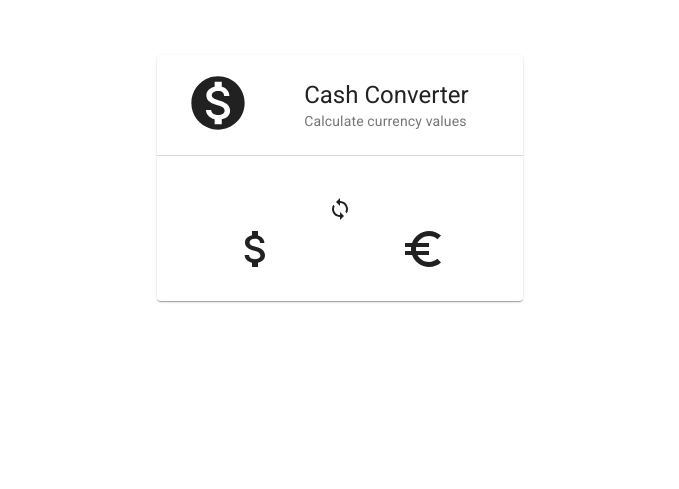
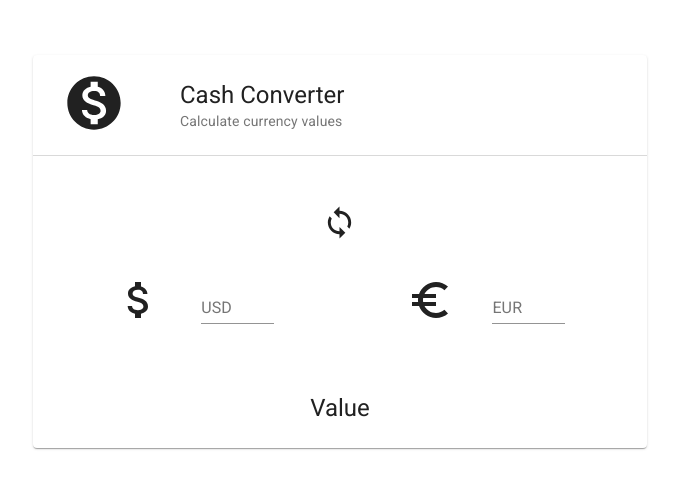
Before and after one commit to davidN96/currencyExchange, a React (Create React App) app: page / in a window 1280 px wide. Shown: the part 105-594 px from the top of the page, without its empty margins (300-979 px from the left). Built offline with nearby package versions, Linux system fonts and the light colour scheme.

Commit message:
mediaquery padding added

```diff
--- a/src/Components/AppCard/AppCard.js
+++ b/src/Components/AppCard/AppCard.js
@@ -33,6 +33,14 @@ const useStyles = makeStyles({
   header: {
     borderBottom: "1px solid rgba(0,0,0,0.15)",
     margin: "0 0 25px 0"
+  },
+  iconWrapper: {
+    padding: "1vh",
+    marginBottom: "3vh",
+    cursor: "pointer"
+  },
+  valuePanel: {
+    padding: "6vh 0"
   }
 });
 
@@ -57,7 +65,7 @@ const AppCard = () => {
   };
 
   return (
-    <Grid item>
+    <Grid item md={6}>
       <Card className={classes.root}>
         <CardHeader
           className={classes.header}
@@ -73,8 +81,11 @@ const AppCard = () => {
           <Grid container>
             <Grid container justify="center">
               <RootRef rootRef={btnRef}>
-                <div onClick={replaceCurrencies}>
-                  <LoopIcon />
+                <div
+                  onClick={replaceCurrencies}
+                  className={classes.iconWrapper}
+                >
+                  <LoopIcon fontSize="large" />
                 </div>
               </RootRef>
             </Grid>
@@ -86,6 +97,11 @@ const AppCard = () => {
             </RootRef>
           </Grid>
         </CardContent>
+        <CardContent className={classes.valuePanel}>
+          <Grid container justify="center">
+            <Typography variant="h5">Value</Typography>
+          </Grid>
+        </CardContent>
       </Card>
     </Grid>
   );
--- a/src/Components/AppContainer/AppContainer.js
+++ b/src/Components/AppContainer/AppContainer.js
@@ -1,13 +1,23 @@
 import React from "react";
 
 // Material Ui components
-import { Grid } from "@material-ui/core";
+import { Grid, makeStyles } from "@material-ui/core";
+
+const useStyles = makeStyles({
+  root: {
+    width: "96vw",
+    marginLeft: "2vw"
+  }
+});
 
 const AppContainer = ({ children }) => {
+  const classes = useStyles();
   return (
-    <Grid container justify="center">
-      {children}
-    </Grid>
+    <div className={classes.root}>
+      <Grid container justify="center">
+        {children}
+      </Grid>
+    </div>
   );
 };
 
--- a/src/Components/CurrencyContainer/CurrencyContainer.js
+++ b/src/Components/CurrencyContainer/CurrencyContainer.js
@@ -1,7 +1,7 @@
 import React, { useState } from "react";
 
 // MaterialUI components
-import { Grid, Select, MenuItem, makeStyles } from "@material-ui/core";
+import { Grid, TextField, makeStyles } from "@material-ui/core";
 
 // MaterialUI icons
 import AttachMoneyIcon from "@material-ui/icons/AttachMoney";
@@ -18,15 +18,18 @@ const useStyles = makeStyles({
   },
   icon: {
     fontSize: "3rem"
+  },
+  input: {
+    width: "25%",
+    textAlign: "center",
+    marginLeft: "3vw",
+    fontSize: "3rem"
   }
 });
 
 const CurrencyContainer = ({ currency }) => {
   const classes = useStyles();
-
-  const [usdRef, setUsdRef] = useState();
-  const [eurRef, setEurRef] = useState();
-
+  const [value, setValue] = useState();
   return (
     <Grid className={classes.root} item xs={6}>
       {currency === "USD" ? (
@@ -34,6 +37,12 @@ const CurrencyContainer = ({ currency }) => {
       ) : (
         <EuroSymbolIcon className={classes.icon} />
       )}
+      <TextField
+        label={currency === "USD" ? "USD" : "EUR"}
+        className={classes.input}
+        value={value}
+        color="secondary"
+      />
     </Grid>
   );
 };
--- a/src/index.css
+++ b/src/index.css
@@ -9,8 +9,19 @@ html {
 }
 
 #root {
-  /* background-color: #303030; */
-  width: 100vw;
-  height: 100vh;
-  padding: 20vh 0;
+  max-width: 100vw;
+  min-height: 100vh;
+  padding-top: 5vh;
 }
+
+@media (min-width: 880px) {
+  #root {
+    padding-top: 20vh;
+  }
+}
+
+@media (orientation: portrait) {
+  #root {
+    padding-top: 20vh;
+  }
+}
```
